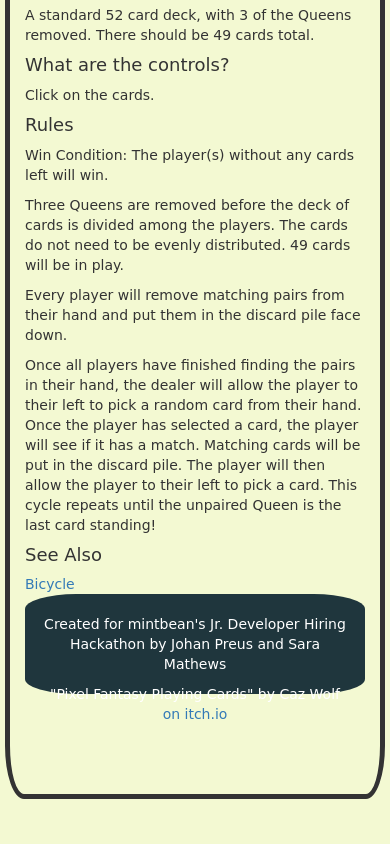
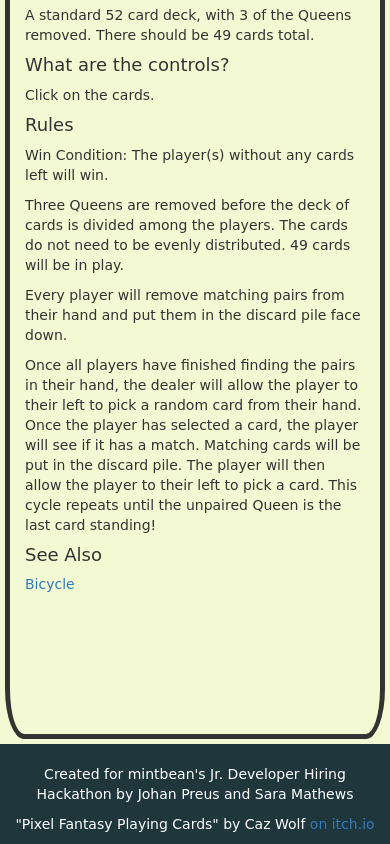
Before and after one commit to mathewsSara/oldmaidlanding, a website: page index.html in a window 390 px wide. Shown: the part 378-1222 px from the top of the page. Before the commit the page ends 1182 px from the top, so only its background shows below. Drawn offline with nearby package versions, Linux system fonts and the light colour scheme; a web font is replaced by a local one.

Commit message:
put it back

```diff
--- a/index.html
+++ b/index.html
@@ -40,6 +40,10 @@
         <p>Once all players have finished finding the pairs in their hand, the dealer will allow the player to their left to pick a random card from their hand. Once the player has selected a card, the player will see if it has a match. Matching cards will be put in the discard pile. The player will then allow the player to their left to pick a card. This cycle repeats until the unpaired Queen is the last card standing! </p>
         <h4>See Also</h4>
         <a href="https://bicyclecards.com/how-to-play/old-maid/">Bicycle</a>
+        </div>
+        <div class="col-sm-2 sidenav">
+        <p> </p>
+        </div>
     </div>
     </div>
 
--- a/styles/styles.css
+++ b/styles/styles.css
@@ -15,7 +15,6 @@
     height: 100px; /* if changed, change #mainContent */
     width: 100%;
     margin: 0px;
-    border-radius: 15%;
   }
 
 body {
```
